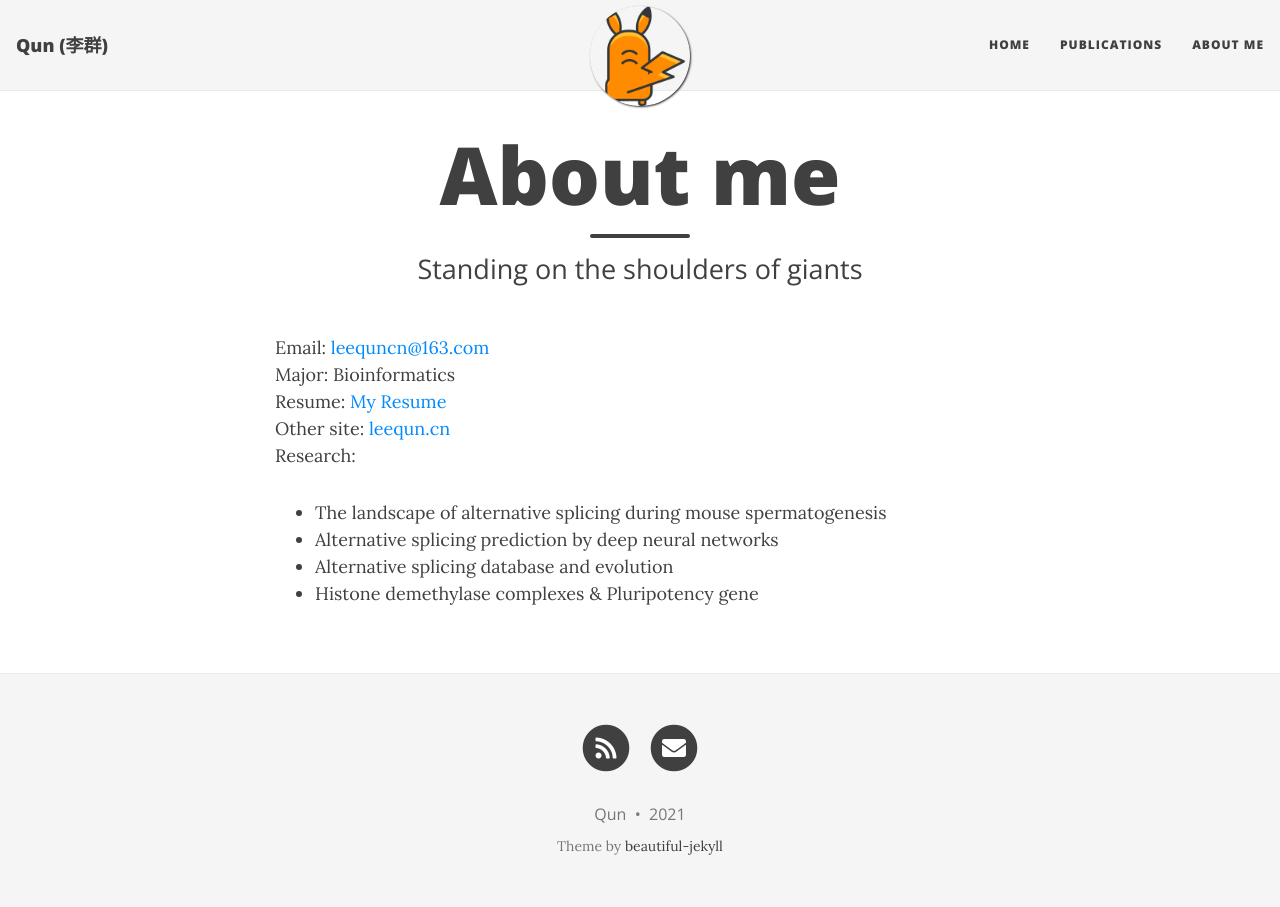
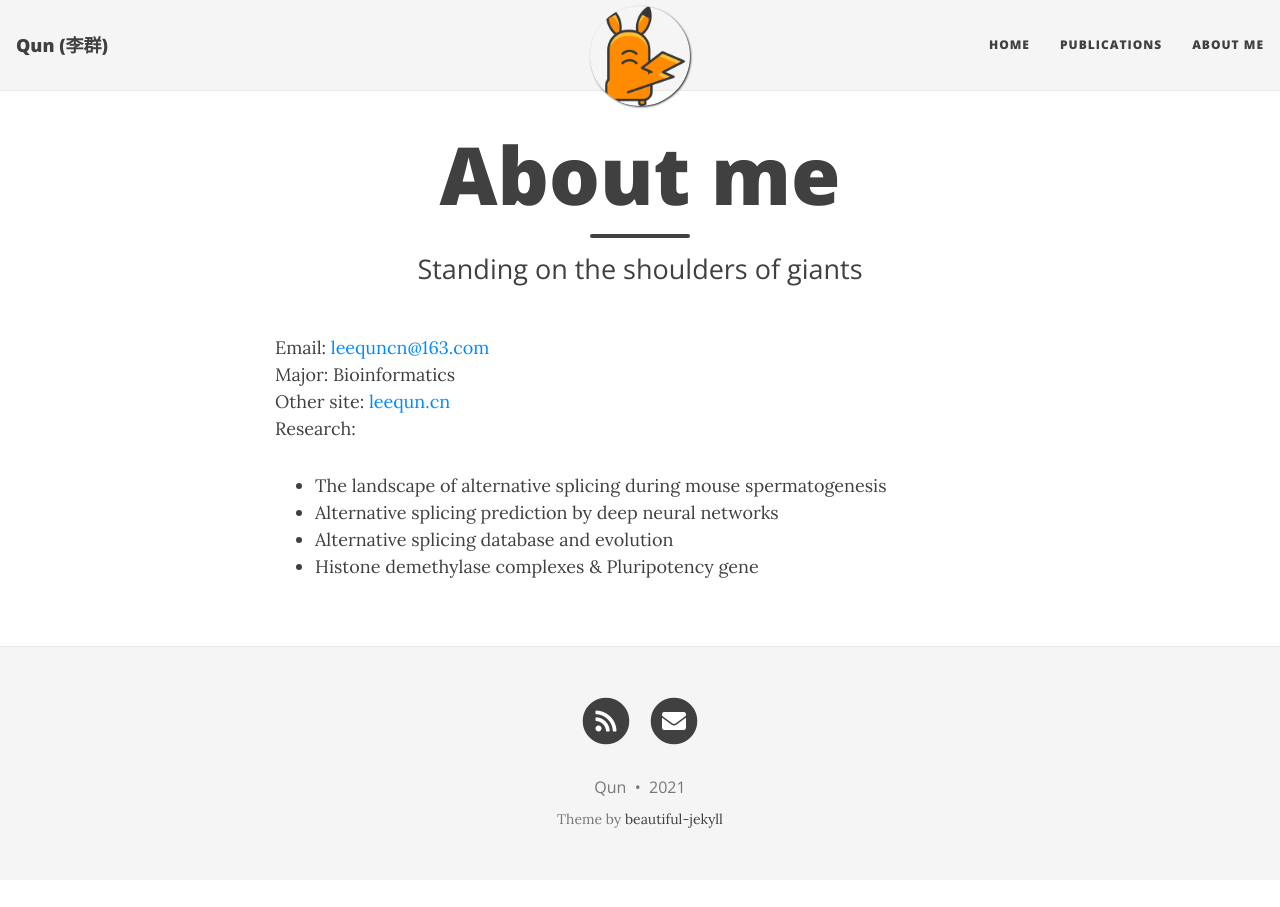
Before and after one commit to leequn/leequn.github.io, a Jekyll site: the page built from aboutme.md, in a window 1280 px wide. Built offline with Jekyll 4.4.1, drawn with Linux system fonts in a browser that asks for light colours; nearby versions of some CDN libraries; comment, search, counter and statistics services are not loaded.

Commit message:
Update aboutme.md

```diff
--- a/aboutme.md
+++ b/aboutme.md
@@ -8,7 +8,6 @@ desp:
 ---
 Email: <a href="mailto:leequncn@163.com" target="_blank">leequncn@163.com</a><br>
 Major: Bioinformatics <br>
-Resume: [My Resume](/resources/Resume/resume.html)<br>
 Other site: <a href="http://www.leequn.cn/" target="_blank">leequn.cn</a> <br>
 Research:
 - The landscape of alternative splicing during mouse spermatogenesis
```
